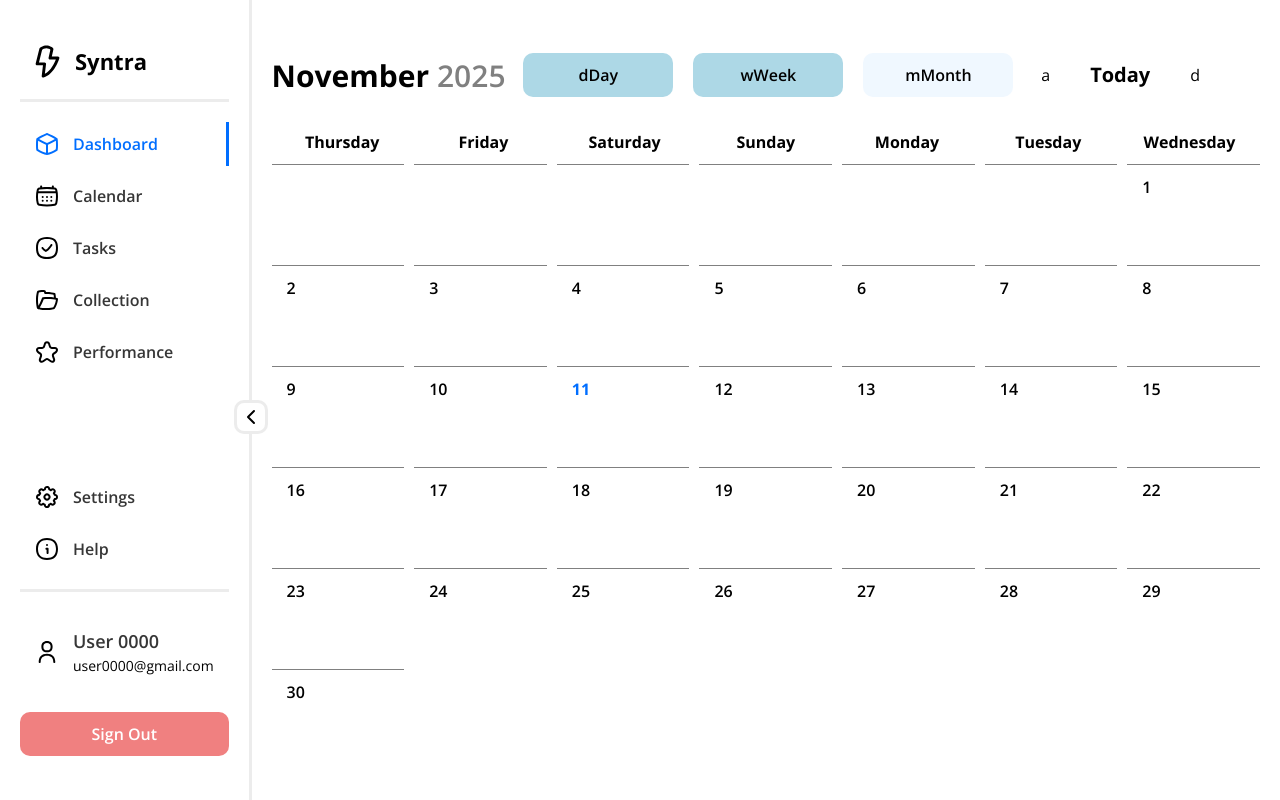
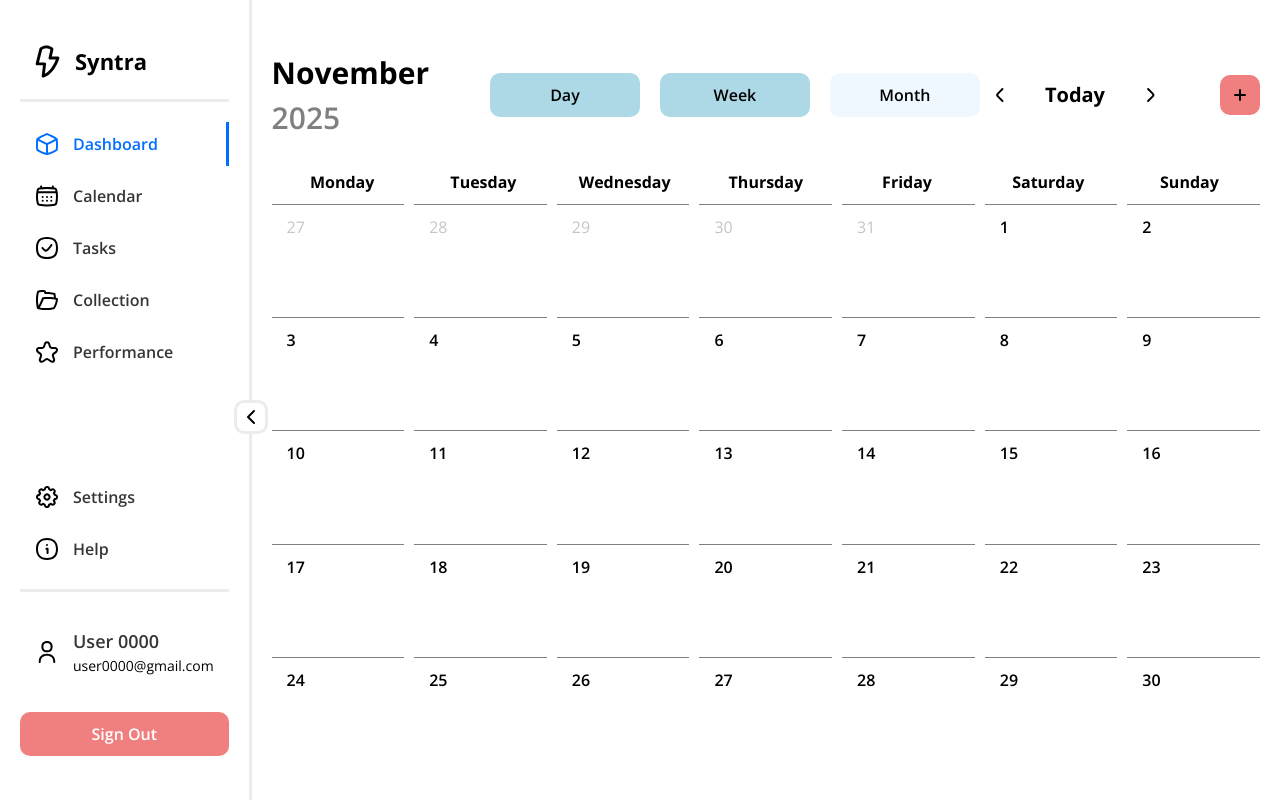
Before and after one commit to dark-sorceror/Syntra, a Next.js app in the folder web/src/: page / in a window 1280 px wide. Built offline with nearby package versions, Linux system fonts and the light colour scheme.

Commit message:
Fix a few issues

```diff
--- a/web/src/components/CalendarPage.tsx
+++ b/web/src/components/CalendarPage.tsx
@@ -5,7 +5,7 @@ import { EventEditor } from "./EventEditor";
 
 import { CalendarEvent } from "../types/calendar";
 import { getMonthName } from "@/utils/dateUtils";
-import { eventCrud } from "@/hooks/eventCrud";
+import { calendarEventCrud } from "@/hooks/calendarEventCrud";
 
 import "./index.css";
 
@@ -24,12 +24,11 @@ export function CalendarPage({ events, setEvents }: CalendarPageProps) {
         position,
         showEventEditor,
         editingEvent,
-        handleCreateEvent,
-        handleUpdateEvent,
+        handleSaveEvent,
         handleDeleteEvent,
         handleOpenEventEditor,
         handleCloseEventEditor,
-    } = eventCrud({
+    } = calendarEventCrud({
         events,
         setEvents,
     });
@@ -48,6 +47,8 @@ export function CalendarPage({ events, setEvents }: CalendarPageProps) {
                         events={events}
                         setEvents={setEvents}
                         onOpenEventEditor={handleOpenEventEditor}
+                        editingEvent={editingEvent}
+                        showEventEditor={showEventEditor}
                     />
                 );
             default:
@@ -111,7 +112,7 @@ export function CalendarPage({ events, setEvents }: CalendarPageProps) {
                         }`}
                         onClick={() => setCurrentView("day")}
                     >
-                        d<span>Day</span>
+                        Day
                     </div>
                     <div
                         className={`week-switcher ${
@@ -119,7 +120,7 @@ export function CalendarPage({ events, setEvents }: CalendarPageProps) {
                         }`}
                         onClick={() => setCurrentView("week")}
                     >
-                        w<span>Week</span>
+                        Week
                     </div>
                     <div
                         className={`month-switcher ${
@@ -127,12 +128,20 @@ export function CalendarPage({ events, setEvents }: CalendarPageProps) {
                         }`}
                         onClick={() => setCurrentView("month")}
                     >
-                        m<span>Month</span>
+                        Month
                     </div>
                 </div>
                 <div className="bf-switcher">
                     <div onClick={goPrevView} className="back">
-                        a
+                        <svg
+                            xmlns="http://www.w3.org/2000/svg"
+                            id="Outline"
+                            viewBox="0 0 24 24"
+                            width="512"
+                            height="512"
+                        >
+                            <path d="M10.6,12.71a1,1,0,0,1,0-1.42l4.59-4.58a1,1,0,0,0,0-1.42,1,1,0,0,0-1.41,0L9.19,9.88a3,3,0,0,0,0,4.24l4.59,4.59a1,1,0,0,0,.7.29,1,1,0,0,0,.71-.29,1,1,0,0,0,0-1.42Z" />
+                        </svg>
                     </div>
 
                     <div
@@ -143,8 +152,27 @@ export function CalendarPage({ events, setEvents }: CalendarPageProps) {
                     </div>
 
                     <div onClick={goNextView} className="forward">
-                        d
+                        <svg
+                            xmlns="http://www.w3.org/2000/svg"
+                            id="Outline"
+                            viewBox="0 0 24 24"
+                            width="512"
+                            height="512"
+                        >
+                            <path d="M15.4,9.88,10.81,5.29a1,1,0,0,0-1.41,0,1,1,0,0,0,0,1.42L14,11.29a1,1,0,0,1,0,1.42L9.4,17.29a1,1,0,0,0,1.41,1.42l4.59-4.59A3,3,0,0,0,15.4,9.88Z" />
+                        </svg>
                     </div>
+                </div>
+                <div className="add">
+                    <svg
+                        xmlns="http://www.w3.org/2000/svg"
+                        id="Outline"
+                        viewBox="0 0 24 24"
+                        width="512"
+                        height="512"
+                    >
+                        <path d="M17,11H13V7a1,1,0,0,0-1-1h0a1,1,0,0,0-1,1v4H7a1,1,0,0,0-1,1H6a1,1,0,0,0,1,1h4v4a1,1,0,0,0,1,1h0a1,1,0,0,0,1-1V13h4a1,1,0,0,0,1-1h0A1,1,0,0,0,17,11Z" />
+                    </svg>
                 </div>
             </div>
 
@@ -155,9 +183,7 @@ export function CalendarPage({ events, setEvents }: CalendarPageProps) {
                     x={position.x}
                     y={position.y}
                     event={editingEvent}
-                    onSave={
-                        editingEvent?.id ? handleUpdateEvent : handleCreateEvent
-                    }
+                    onSave={handleSaveEvent}
                     onDelete={editingEvent?.id ? handleDeleteEvent : undefined}
                     onClose={handleCloseEventEditor}
                 />
--- a/web/src/components/MonthView.tsx
+++ b/web/src/components/MonthView.tsx
@@ -7,6 +7,8 @@ export const MonthView: React.FC<CalendarViewProperties> = ({
     events,
     setEvents,
     onOpenEventEditor,
+    editingEvent,
+    showEventEditor,
 }: CalendarViewProperties) => {
     const {
         weekdayNames,
@@ -21,13 +23,20 @@ export const MonthView: React.FC<CalendarViewProperties> = ({
         events,
         setEvents,
         onOpenEventEditor,
+        editingEvent,
+        showEventEditor,
     });
 
     return (
         <>
             <div className="calendar-top">
-                {weekdayNames.map((day) => (
-                    <div key={day} className="weekday">
+                {weekdayNames.map((day, index) => (
+                    <div
+                        key={day}
+                        className={`${
+                            isToday((index + 1) % 7 || 0) ? "today" : ""
+                        } weekday`}
+                    >
                         {day}
                     </div>
                 ))}
@@ -35,7 +44,28 @@ export const MonthView: React.FC<CalendarViewProperties> = ({
 
             <div className={`calendar-main ${days.length > 35 ? "extra" : ""}`}>
                 {days.map((day, index) => {
-                    const dayEvents = day ? filterEventsForDay(day) : [];
+                    let dayEvents = day ? filterEventsForDay(day) : [];
+
+                    if (
+                        day &&
+                        showEventEditor &&
+                        editingEvent &&
+                        editingEvent.id === ""
+                    ) {
+                        const eventStartDay = new Date(
+                            editingEvent.start
+                        ).getDate();
+                        const eventStartMonth = new Date(
+                            editingEvent.start
+                        ).getMonth();
+
+                        if (
+                            day === eventStartDay &&
+                            currentDate.getMonth() === eventStartMonth
+                        ) {
+                            dayEvents = [editingEvent, ...dayEvents];
+                        }
+                    }
 
                     return (
                         <div
@@ -44,19 +74,33 @@ export const MonthView: React.FC<CalendarViewProperties> = ({
                                 day && handleCreateNewEvent(day, e)
                             }
                             className={`day ${
-                                isToday(day || 0) ? "today" : ""
+                                isToday(day || 0) && isToday(index + 1 || 0)
+                                    ? "today"
+                                    : ""
+                            } ${
+                                day > index + 1 || day <= index - 7 ? "pm" : ""
                             }`}
                         >
                             {day}
 
                             {dayEvents.map((event) => {
+                                const isPlaceholder =
+                                    event.id === "" &&
+                                    event.title === "New Event";
+
                                 return (
                                     <div
-                                        key={event.id}
+                                        key={
+                                            event.id || "new-event-placeholder"
+                                        }
                                         onDoubleClick={(e) =>
                                             handleEditEvent(event, e)
                                         }
-                                        className={`event`}
+                                        className={`event ${
+                                            isPlaceholder
+                                                ? "placeholder-event"
+                                                : ""
+                                        }`}
                                     >
                                         {event.title}
                                     </div>
--- a/web/src/components/index.css
+++ b/web/src/components/index.css
@@ -66,7 +66,7 @@
     font-size: 20px;
     margin: 0px 10px;
     transition: all 0.2s ease-in-out;
-    padding: 10px 20px;
+    padding: 10px 15px;
     border-radius: 10px;
 
     &:hover {
@@ -75,26 +75,34 @@
     }
 }
 
-.bf-switcher svg {
-    width: 30px;
+.bf-switcher svg,
+.add svg {
+    width: 24px;
+    height: 24px;
 }
 
 .bf-switcher .back,
 .bf-switcher .forward,
 .add {
     transition: all 0.2s ease-in-out;
-    padding: 10px;
+    padding: 8px;
     border-radius: 10px;
+}
 
+.bf-switcher .back,
+.bf-switcher .forward {
     &:hover {
         cursor: pointer;
         background-color: rgba(226, 226, 226, 0.507);
     }
 }
 
-.add svg {
-    width: 30px;
-    stroke-width: 2px;
+.add {
+    background-color: lightcoral;
+
+    &:hover {
+        transform: scale(1.05);
+    }
 }
 
 .calendar-area {
@@ -135,6 +143,11 @@
 }
 
 .day.today {
+    color: rgb(0, 110, 255);
+    font-weight: 700;
+}
+
+.weekday.today {
     color: rgb(0, 110, 255);
     font-weight: 700;
 }
--- a/web/src/hooks/calendarGeneration.ts
+++ b/web/src/hooks/calendarGeneration.ts
@@ -47,7 +47,8 @@ export const generateCalendar = ({
     };
 
     const filterEventsForDay = (day: number) => {
-        return events.filter((event) => {
+        return events
+            .filter((event) => {
                 const eventStart = new Date(event.start);
                 const eventEnd = new Date(event.end);
 
@@ -74,6 +75,9 @@ export const generateCalendar = ({
                     eventStart.getMonth() === currentDate.getMonth() &&
                     eventStart.getFullYear() === currentDate.getFullYear()
                 );
+            })
+            .sort((a, b) => {
+                return a.start.getTime() - b.start.getTime();
             });
     };
 
@@ -104,28 +108,11 @@ export const generateCalendar = ({
             0
         );
 
-        const eventRect = e.currentTarget.getBoundingClientRect();
-
-        setPosition({
-            x: eventRect.right + 16,
-            y: eventRect.top,
-        });
-
-        onOpenEventEditor(position, undefined, start, end);
-    };
-
-    const handleEditEvent = (event: CalendarEvent, e: React.MouseEvent) => {
-        if ((e.target as HTMLElement).classList.contains("resize-handle")) {
-            return;
-        }
-
-        e.stopPropagation();
-
         const eventRect = e.currentTarget.children.length
             ? e.currentTarget.lastElementChild?.getBoundingClientRect()
             : e.currentTarget.getBoundingClientRect();
 
-        setPosition({
+        const newPosition = {
             x: eventRect
                 ? e.currentTarget.children.length >= 1
                     ? eventRect?.right + 16
@@ -138,22 +125,54 @@ export const generateCalendar = ({
                     ? eventRect?.top + 25
                     : eventRect?.top + 35
                 : 0,
-        });
-
-        onOpenEventEditor(position, event);
         };
 
+        setPosition(newPosition);
+
+        onOpenEventEditor(newPosition, undefined, start, end);
+    };
+
+    const handleEditEvent = (event: CalendarEvent, e: React.MouseEvent) => {
+        if ((e.target as HTMLElement).classList.contains("resize-handle")) {
+            return;
+        }
+
+        e.stopPropagation();
+
+        const eventRect = e.currentTarget.getBoundingClientRect();
+
+        const newPosition = {
+            x: eventRect.right + 16,
+            y: eventRect.top,
+        };
+
+        setPosition(newPosition);
+
+        onOpenEventEditor(newPosition, event);
+    };
+
+    const daysInPrevMonth = new Date(
+        currentDate.getFullYear(),
+        currentDate.getMonth(),
+        0
+    );
     const daysInMonth = getDaysInMonth(currentDate);
     const firstDay = getFirstDayOfMonth(currentDate);
 
     const days = [];
 
-    for (let i = 0; i < firstDay; i++) {
-        days.push(null);
+    for (let i = 1; i < firstDay; i++) {
+        days.push(daysInPrevMonth.getDate() - (firstDay - 1) + i);
     }
 
     for (let i = 1; i <= daysInMonth; i++) {
         days.push(i);
+    }
+
+    if (days.length > 28) {
+        for (let i = 1; days.length < 35; i++) {
+            days.push(i);
+        }
     }
 
     return {
--- a/web/src/types/calendar.d.ts
+++ b/web/src/types/calendar.d.ts
@@ -34,6 +34,8 @@ interface CalendarViewProperties {
         start?: Date,
         end?: Date
     ) => void;
+    editingEvent: CalendarEvent | null;
+    showEventEditor: boolean;
 }
 
 interface EventProperties {
--- a/web/src/utils/dateUtils.ts
+++ b/web/src/utils/dateUtils.ts
@@ -19,7 +19,7 @@ export const getMonthName = (monthIndex: number): string => {
 };
 
 export const getWeekdayName = (weekdayIndex: number): string => {
-    return new Date(2025, 12, weekdayIndex + 1).toLocaleString("default", {
+    return new Date(2025, 0, weekdayIndex - 1).toLocaleString("default", {
         weekday: "long",
     });
 };
```
Also changed, not shown: web/src/hooks/calendarEventCrud.ts (renamed from web/src/hooks/eventCrud.ts, +14 -3 lines). Lines whose indentation alone changed are shown as unchanged.
